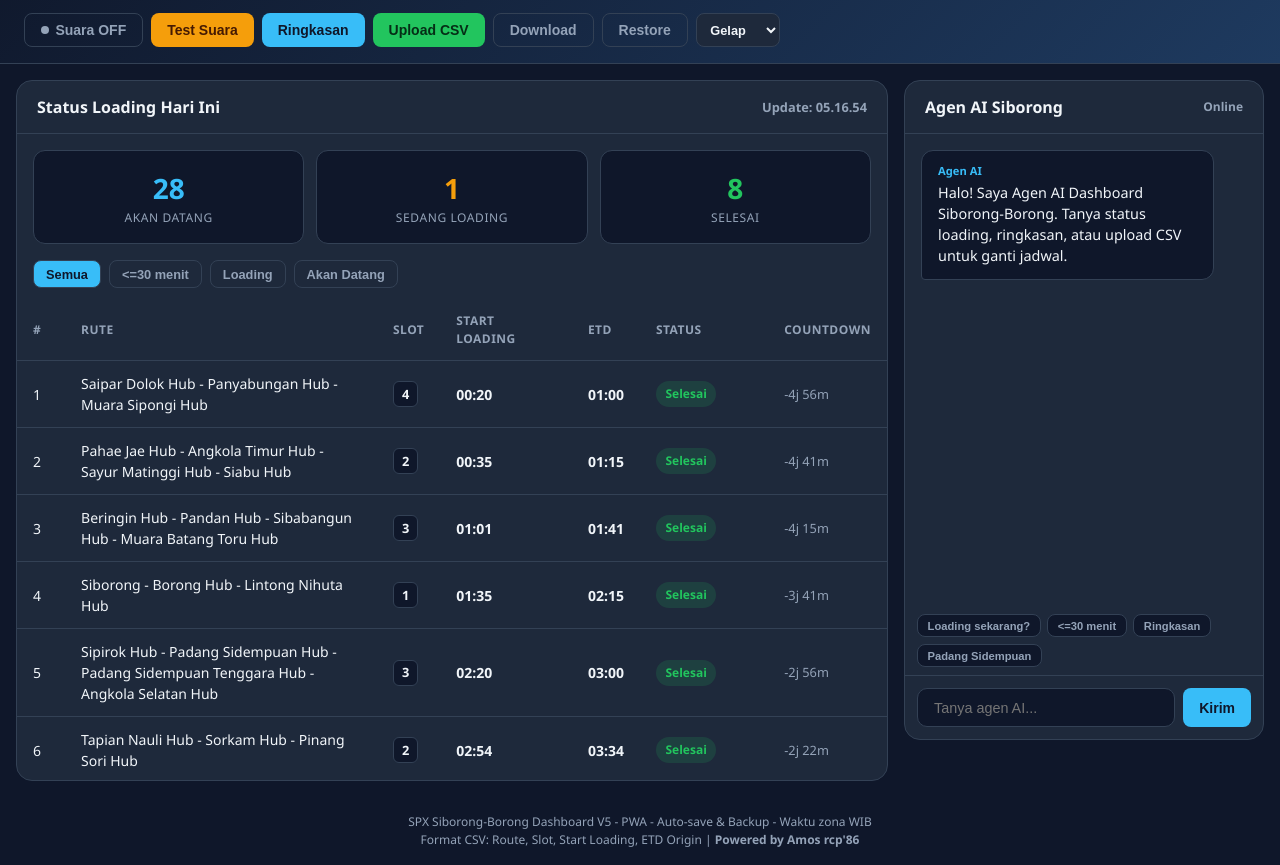
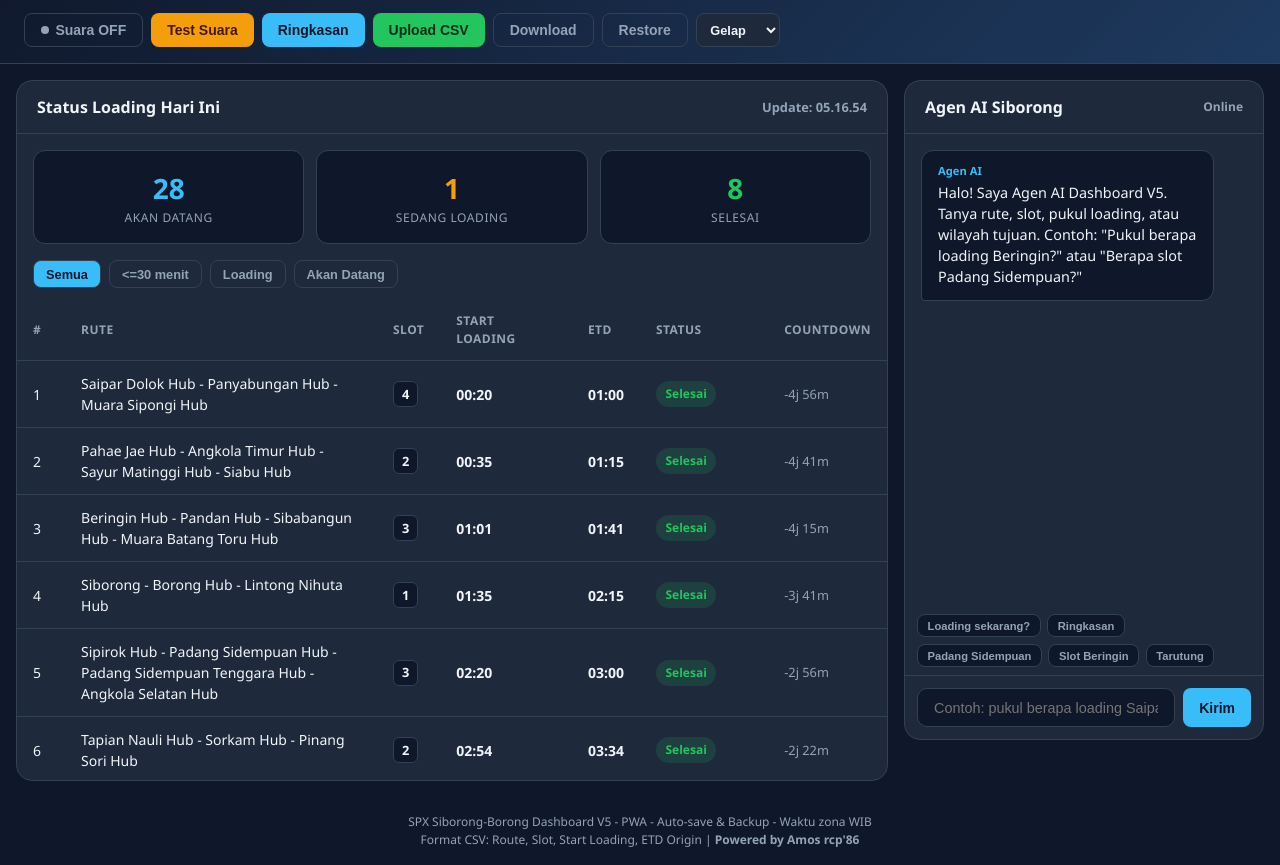
Before and after one commit to spxsbbsiborongborong-blip/V5-DASBOARD, a plain HTML site: page index.html in a window 1280 px wide. Shown: the part 98-963 px from the top of the page. Drawn offline with Linux system fonts and the light colour scheme.

Commit message:
Update pertanyaan cepat Agen AI

```diff
--- a/index.html
+++ b/index.html
@@ -85,17 +85,18 @@
         <div class="chat-messages" id="chatMessages">
           <div class="msg msg-ai">
             <div class="sender">Agen AI</div>
-            Halo! Saya Agen AI Dashboard Siborong-Borong. Tanya status loading, ringkasan, atau upload CSV untuk ganti jadwal.
+            Halo! Saya Agen AI Dashboard V5. Tanya rute, slot, pukul loading, atau wilayah tujuan. Contoh: "Pukul berapa loading Beringin?" atau "Berapa slot Padang Sidempuan?"
           </div>
         </div>
         <div class="quick-qs">
-          <button onclick="askAI('Rute mana yang loading sekarang?')">Loading sekarang?</button>
-          <button onclick="askAI('Apa yang akan loading dalam 30 menit?')"><=30 menit</button>
+          <button onclick="askAI('Loading sekarang?')">Loading sekarang?</button>
           <button onclick="askAI('Ringkasan status hari ini')">Ringkasan</button>
-          <button onclick="askAI('Rute ke Padang Sidempuan')">Padang Sidempuan</button>
+          <button onclick="askAI('Pukul berapa loading Padang Sidempuan?')">Padang Sidempuan</button>
+          <button onclick="askAI('Berapa slot arah Beringin?')">Slot Beringin</button>
+          <button onclick="askAI('Kapan Tarutung mulai loading?')">Tarutung</button>
         </div>
         <div class="chat-input-area">
-          <input type="text" id="chatInput" placeholder="Tanya agen AI..." onkeydown="if(event.key==='Enter')sendChat()" />
+          <input type="text" id="chatInput" placeholder="Contoh: pukul berapa loading Saipar?" onkeydown="if(event.key==='Enter')sendChat()" />
           <button class="btn-primary" onclick="sendChat()">Kirim</button>
         </div>
       </div>
```
